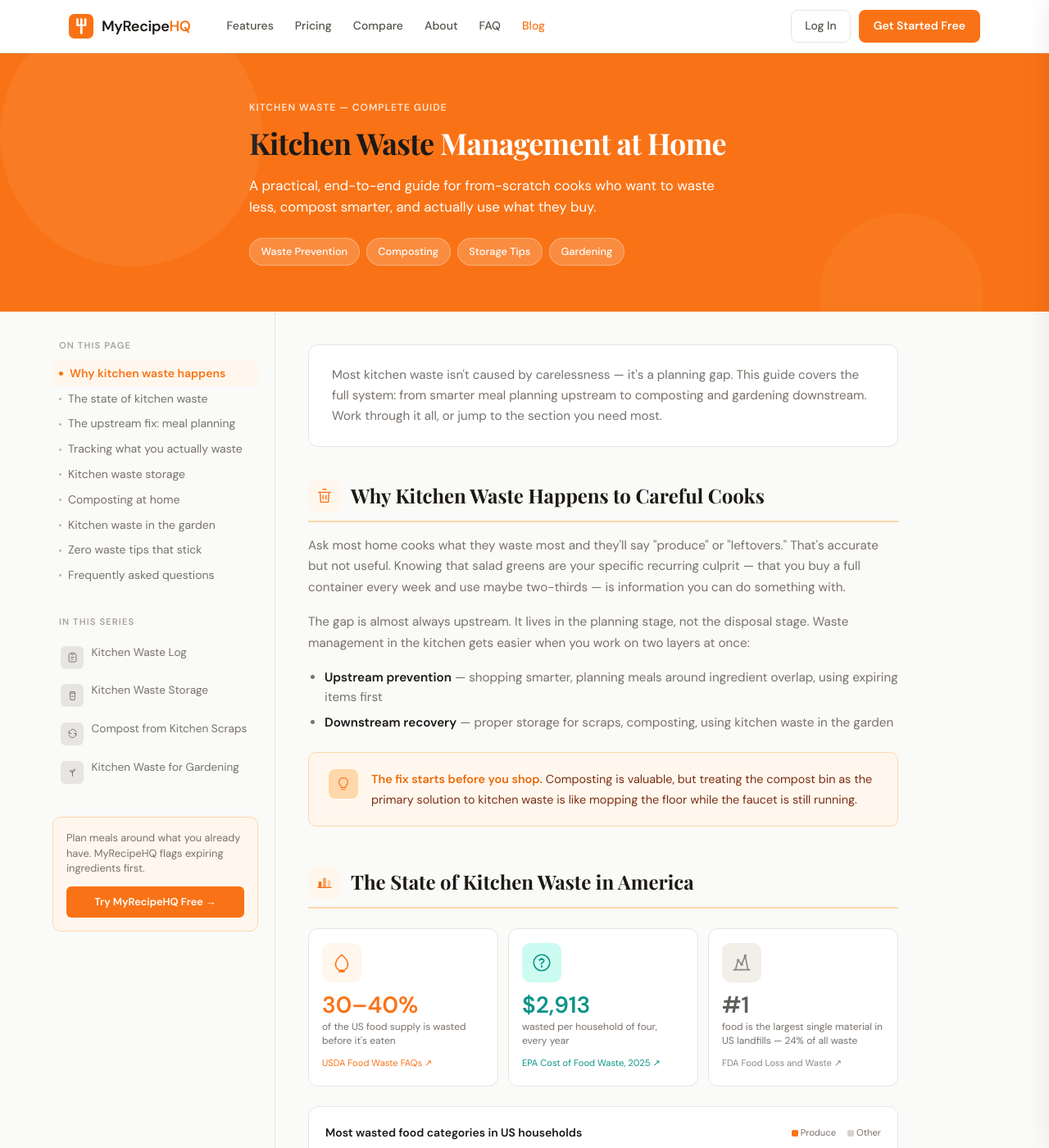
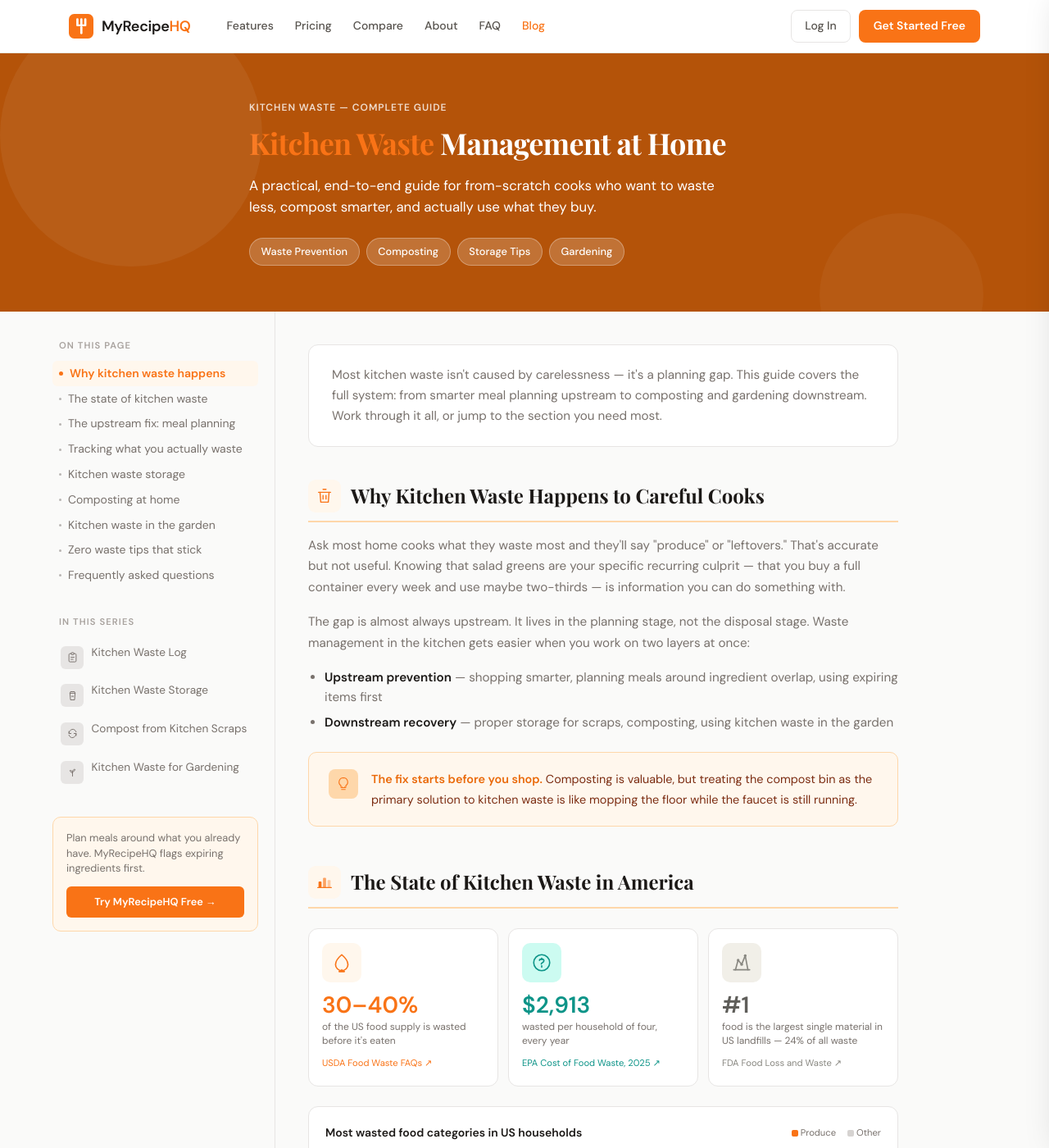
Before and after one commit to bgerlach463/recipehq-site, a Jekyll site: the page built from _posts/2026-04-11-kitchen-waste-management-home.html, in a window 1280 px wide and 1400 px high. Shown: the whole window at 82% size. Built offline with Jekyll 4.4.1, drawn with Linux system fonts in a browser that asks for light colours.

Commit message:
Pillar hero: amber background with white + orange keywords
Switch hero from bright orange to amber (#B45309). Title is white
with "Kitchen Waste" highlighted in orange — matches the homepage
hero pattern. More authoritative, less loud.

Co-Authored-By: Claude Opus 4.6 (1M context) <noreply@anthropic.com>

```diff
--- a/_posts/2026-04-11-kitchen-waste-management-home.html
+++ b/_posts/2026-04-11-kitchen-waste-management-home.html
@@ -61,7 +61,7 @@ head_extra: |
     .btn-try:hover { background: var(--orange-dark); color: white; }
 
     /* HERO */
-    .hero { background: var(--orange); color: white; padding: 3.5rem 2rem 3.5rem calc(var(--sidebar-w) + 2rem); position: relative; overflow: hidden; }
+    .hero { background: #B45309; color: white; padding: 3.5rem 2rem 3.5rem calc(var(--sidebar-w) + 2rem); position: relative; overflow: hidden; }
     .hero::before { content: ''; position: absolute; right: -60px; top: -60px; width: 320px; height: 320px; border-radius: 50%; background: rgba(255,255,255,0.06); }
     .hero::after { content: ''; position: absolute; right: 80px; bottom: -80px; width: 200px; height: 200px; border-radius: 50%; background: rgba(255,255,255,0.04); }
     .hero-label { font-size: 0.75rem; font-weight: 600; letter-spacing: 0.08em; text-transform: uppercase; opacity: 0.8; margin-bottom: 0.75rem; }
@@ -207,7 +207,7 @@ head_extra: |
       .page-body section, .cluster-section, .infographic-section { padding: 0; }
 
       /* FAQ now uses .faq-box pattern — no accordion overrides needed */
-      .hero h1 .hl-teal { color: #1C1917; }
+      .hero h1 .hl-teal { color: var(--orange); }
 
     </style>
     <script type="application/ld+json">
```
